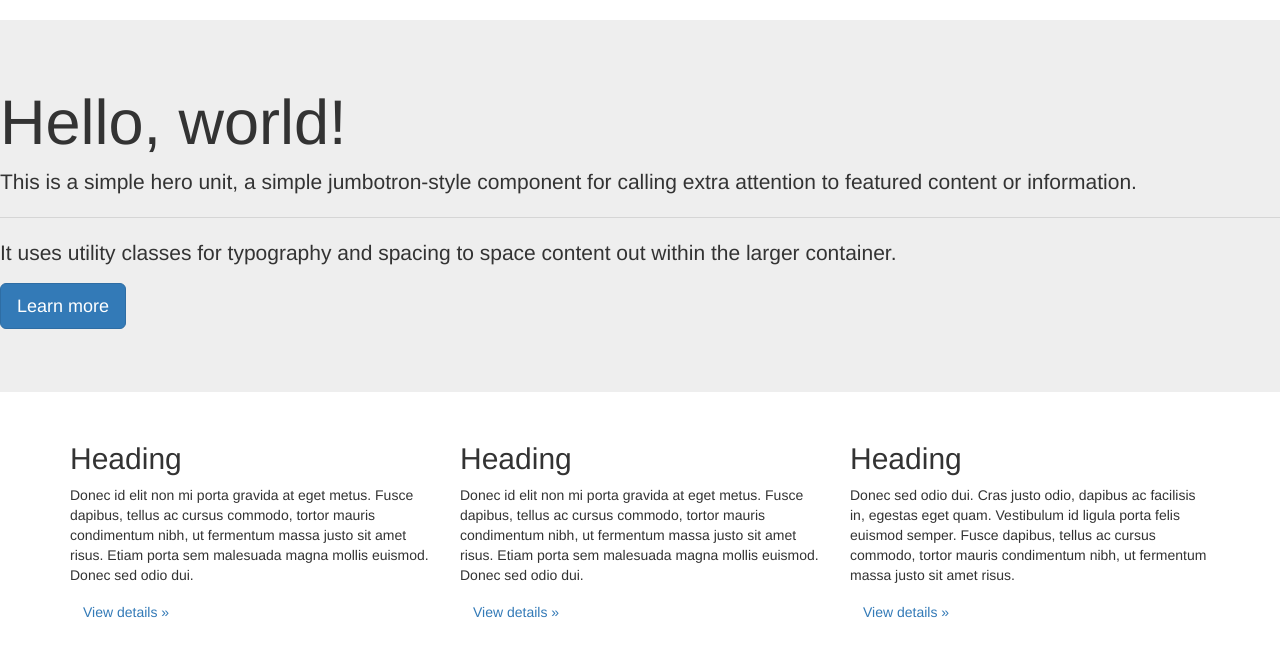
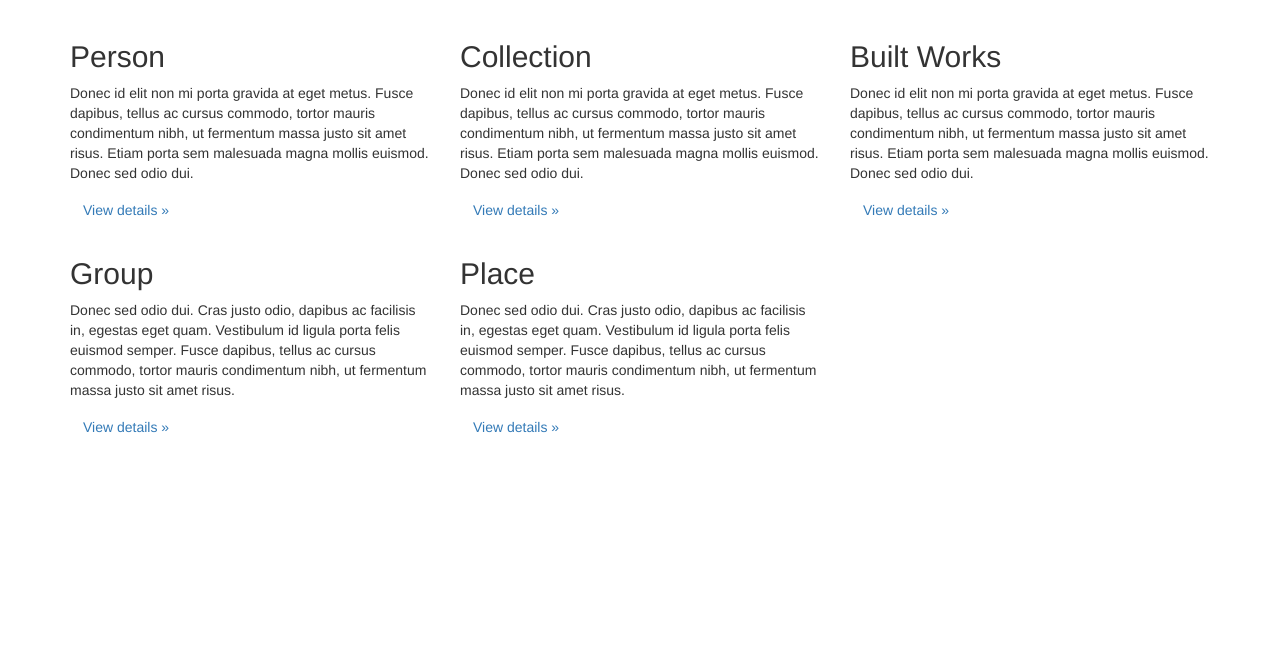
Before and after one commit to gtadigital/etl_application, a Flask app: page / in a window 1280 px wide. Shown: the part 52-709 px from the top of the page. Run offline with Flask 2, Linux system fonts and the light colour scheme; some libraries are stand-ins or nearby versions.

Commit message:
Modified menu

```diff
--- a/templates/home.html
+++ b/templates/home.html
@@ -3,32 +3,34 @@
 Home
 {% endblock %}
 {% block content %}
-<div class="jumbotron">
-    <h1 class="display-4">Hello, world!</h1>
-    <p class="lead">This is a simple hero unit, a simple jumbotron-style component for calling extra attention to featured content or information.</p>
-    <hr class="my-4">
-    <p>It uses utility classes for typography and spacing to space content out within the larger container.</p>
-    <p class="lead">
-      <a class="btn btn-primary btn-lg" href="#" role="button">Learn more</a>
-    </p>
-  </div>
+
   <div class="container">
     <!-- Example row of columns -->
     <div class="row">
       <div class="col-md-4">
-        <h2>Heading</h2>
+        <h2>Person</h2>
         <p>Donec id elit non mi porta gravida at eget metus. Fusce dapibus, tellus ac cursus commodo, tortor mauris condimentum nibh, ut fermentum massa justo sit amet risus. Etiam porta sem malesuada magna mollis euismod. Donec sed odio dui. </p>
-        <p><a class="btn btn-secondary" href="#" role="button">View details &raquo;</a></p>
+        <p><a class="btn btn-secondary" href="{{ url_for('person') }}" role="button">View details &raquo;</a></p>
       </div>
       <div class="col-md-4">
-        <h2>Heading</h2>
+        <h2>Collection</h2>
         <p>Donec id elit non mi porta gravida at eget metus. Fusce dapibus, tellus ac cursus commodo, tortor mauris condimentum nibh, ut fermentum massa justo sit amet risus. Etiam porta sem malesuada magna mollis euismod. Donec sed odio dui. </p>
-        <p><a class="btn btn-secondary" href="#" role="button">View details &raquo;</a></p>
+        <p><a class="btn btn-secondary" href="{{ url_for('archival_object') }}" role="button">View details &raquo;</a></p>
       </div>
       <div class="col-md-4">
-        <h2>Heading</h2>
+        <h2>Built Works</h2>
+        <p>Donec id elit non mi porta gravida at eget metus. Fusce dapibus, tellus ac cursus commodo, tortor mauris condimentum nibh, ut fermentum massa justo sit amet risus. Etiam porta sem malesuada magna mollis euismod. Donec sed odio dui. </p>
+        <p><a class="btn btn-secondary" href="{{ url_for('built_works') }}" role="button">View details &raquo;</a></p>
+      </div>
+      <div class="col-md-4">
+        <h2>Group</h2>
         <p>Donec sed odio dui. Cras justo odio, dapibus ac facilisis in, egestas eget quam. Vestibulum id ligula porta felis euismod semper. Fusce dapibus, tellus ac cursus commodo, tortor mauris condimentum nibh, ut fermentum massa justo sit amet risus.</p>
-        <p><a class="btn btn-secondary" href="#" role="button">View details &raquo;</a></p>
+        <p><a class="btn btn-secondary" href="{{ url_for('group') }}" role="button">View details &raquo;</a></p>
+      </div>
+      <div class="col-md-4">
+        <h2>Place</h2>
+        <p>Donec sed odio dui. Cras justo odio, dapibus ac facilisis in, egestas eget quam. Vestibulum id ligula porta felis euismod semper. Fusce dapibus, tellus ac cursus commodo, tortor mauris condimentum nibh, ut fermentum massa justo sit amet risus.</p>
+        <p><a class="btn btn-secondary" href="{{ url_for('place') }}" role="button">View details &raquo;</a></p>
       </div>
     </div>
 
```
